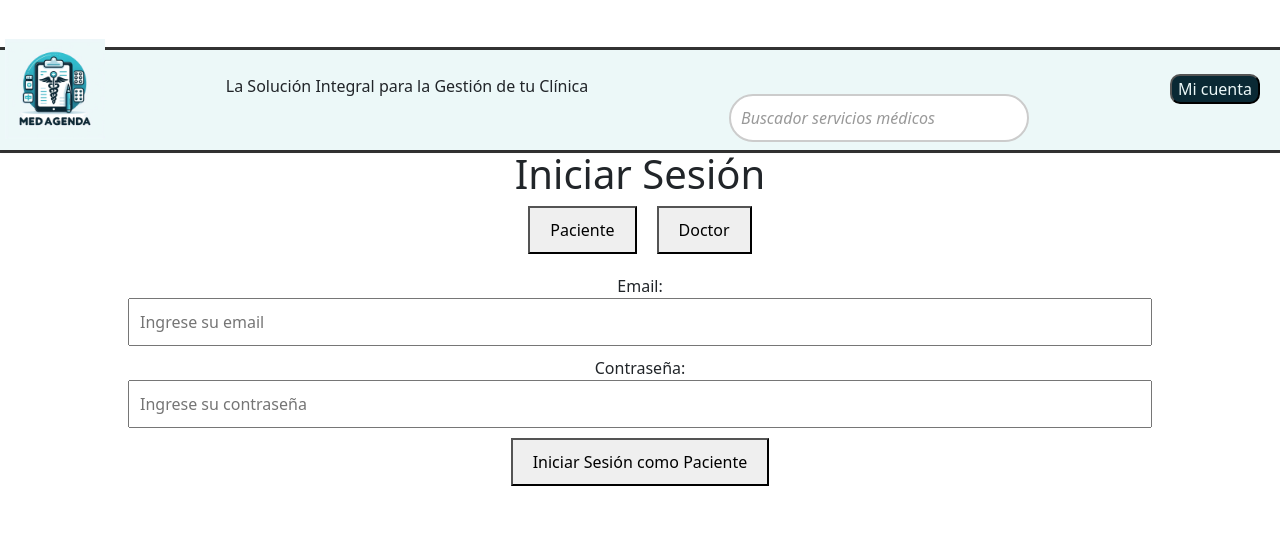
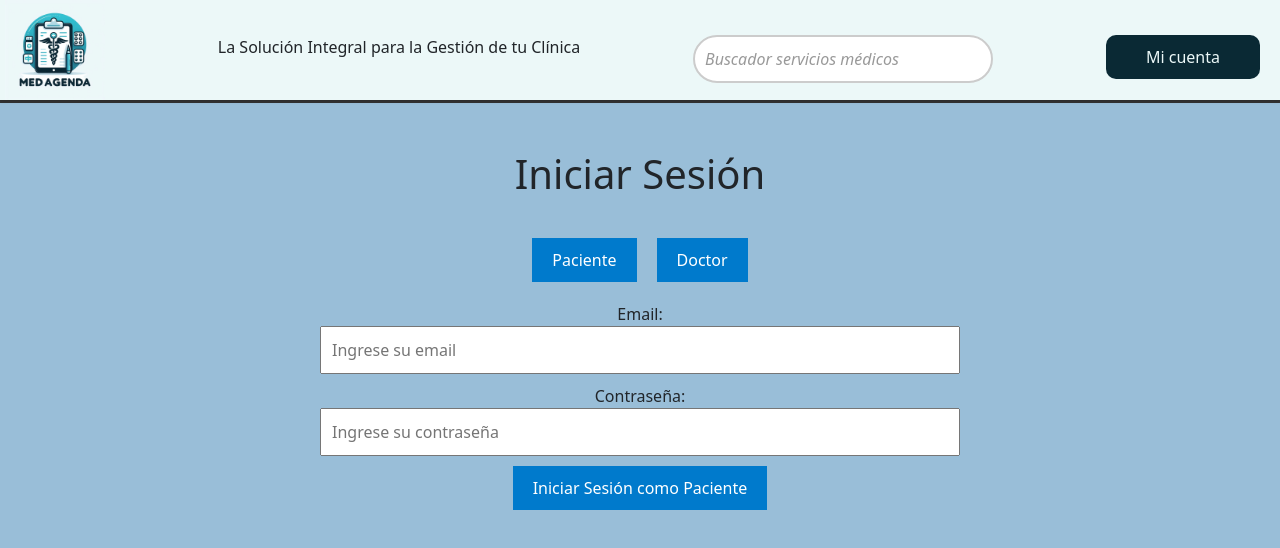
Before and after one commit to PirrY/MedAgenda, a React (Vite) app: page /Login in a window 1280 px wide. Shown: the top 548 px of the page. Built offline with nearby package versions, Linux system fonts and the light colour scheme.

Commit message:
Estilo basico de la pagina login

```diff
--- a/src/components/molecules/SearchBar.css
+++ b/src/components/molecules/SearchBar.css
@@ -2,7 +2,6 @@
 .search-bar {
   display: flex;
   justify-content: center;
-  margin: 20px;
 }
 
 .search-input {
--- a/src/pages/Login.css
+++ b/src/pages/Login.css
@@ -1,7 +1,13 @@
 /* Login.css */
+
 .login-page {
   text-align: center;
   margin-top: 50px;
+  background-color: #99BED8;
+  background-size: cover;
+  min-height: 100vh;
+  margin-top: 0;
+  padding: 0;
 }
 
 .user-type-buttons button {
@@ -19,9 +25,29 @@
 .login-form input {
   margin-bottom: 10px;
   padding: 10px;
-  width: 80%;
+  width: 50%;
 }
 
 .login-form button {
   padding: 10px 20px;
 }
+
+.text-h1{
+  margin-top: 50px;
+  margin-bottom: 40px;
+}
+
+button:hover {
+  background-color: #005fa3;
+}
+
+button {
+    padding: 10px 40px;
+    background-color: #007acc;
+    color: white;
+    border: none;
+    border-radius: 5px;
+    font-size: 1rem;
+    cursor: pointer;
+    margin-top: 20px;
+}
--- a/src/pages/Login.jsx
+++ b/src/pages/Login.jsx
@@ -1,5 +1,5 @@
 import React, { useState } from 'react';
-import './Login.css'; // Puedes añadir estilos personalizados si lo necesitas
+import './Login.css';
 import Header from '../components/molecules/Header';
 
 export function Login() {
@@ -8,7 +8,7 @@ export function Login() {
   return (
     <div className="login-page">
       <Header/>
-      <h1>Iniciar Sesión</h1>
+      <h1 className="text-h1">Iniciar Sesión</h1>
       <div className="user-type-buttons">
         {/* Botones para elegir el tipo de usuario */}
         <button onClick={() => setUserType('patient')}>Paciente</button>
```
